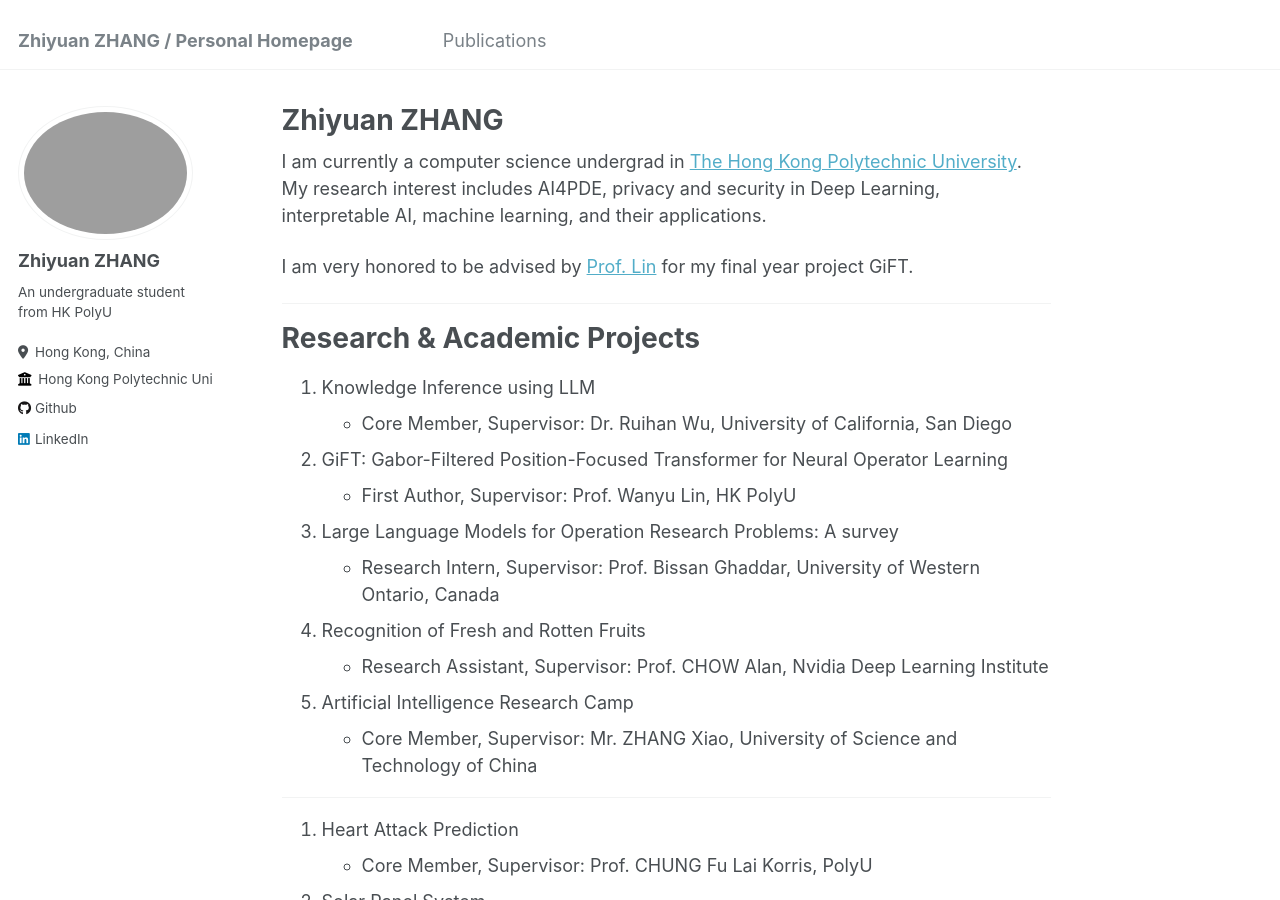
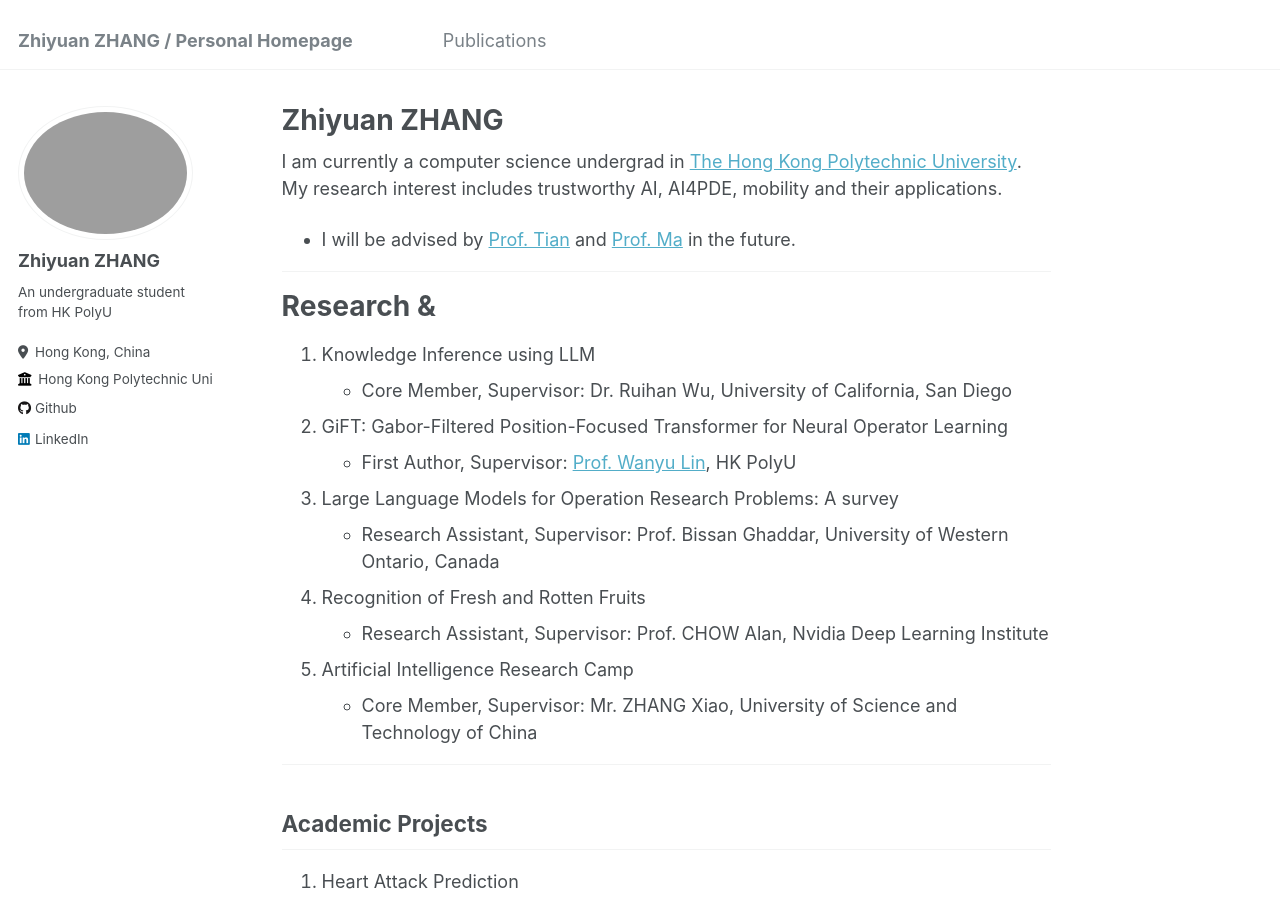
Before and after one commit to Zhiyuan-Holly-ZHANG/Zhiyuan-Holly-ZHANG.github.io, a Jekyll site: the page built from _pages/about.md, in a window 1280 px wide and 900 px high. Built offline with Jekyll 4.4.1, drawn with Linux system fonts in a browser that asks for light colours.

Commit message:
Update about.md

```diff
--- a/_pages/about.md
+++ b/_pages/about.md
@@ -7,21 +7,21 @@ redirect_from:
   - /about.html
 ---
 
-I am currently a computer science undergrad in [The Hong Kong Polytechnic University](https://www.polyu.edu.hk/). My research interest includes AI4PDE, privacy and security in Deep Learning, interpretable AI, machine learning, and their applications.
+I am currently a computer science undergrad in [The Hong Kong Polytechnic University](https://www.polyu.edu.hk/). My research interest includes trustworthy AI, AI4PDE, mobility and their applications.
 
-I am very honored to be advised by [Prof. Lin](https://wanyu-lin.github.io/) for my final year project GiFT.
+- I will be advised by [Prof. Tian](https://www.ytian.info/) and [Prof. Ma](https://mobility-lab.seas.ucla.edu/about/) in the future.
 
 ---
 
-# Research & Academic Projects
+# Research &
 1. Knowledge Inference using LLM
 - Core Member, Supervisor: Dr. Ruihan Wu, University of California, San Diego
 
 2. GiFT: Gabor-Filtered Position-Focused Transformer for Neural Operator Learning
-- First Author, Supervisor: Prof. Wanyu Lin, HK PolyU
+- First Author, Supervisor: [Prof. Wanyu Lin](https://wanyu-lin.github.io/), HK PolyU
 
 3. Large Language Models for Operation Research Problems: A survey
-- Research Intern, Supervisor: Prof. Bissan Ghaddar, University of Western Ontario, Canada
+- Research Assistant, Supervisor: Prof. Bissan Ghaddar, University of Western Ontario, Canada
 
 
 4. Recognition of Fresh and Rotten Fruits
```
Also changed, not shown: other parts of _pages/about.md (+1 -1 lines).
